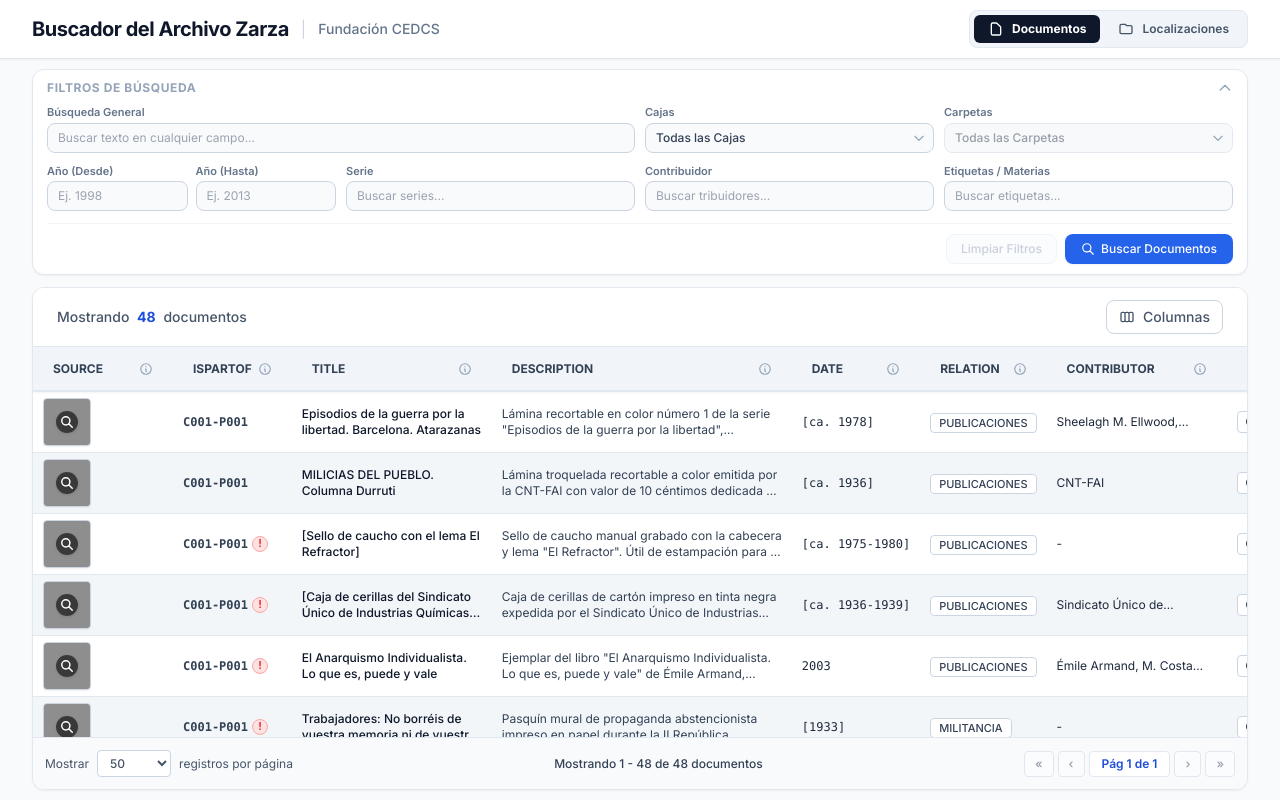
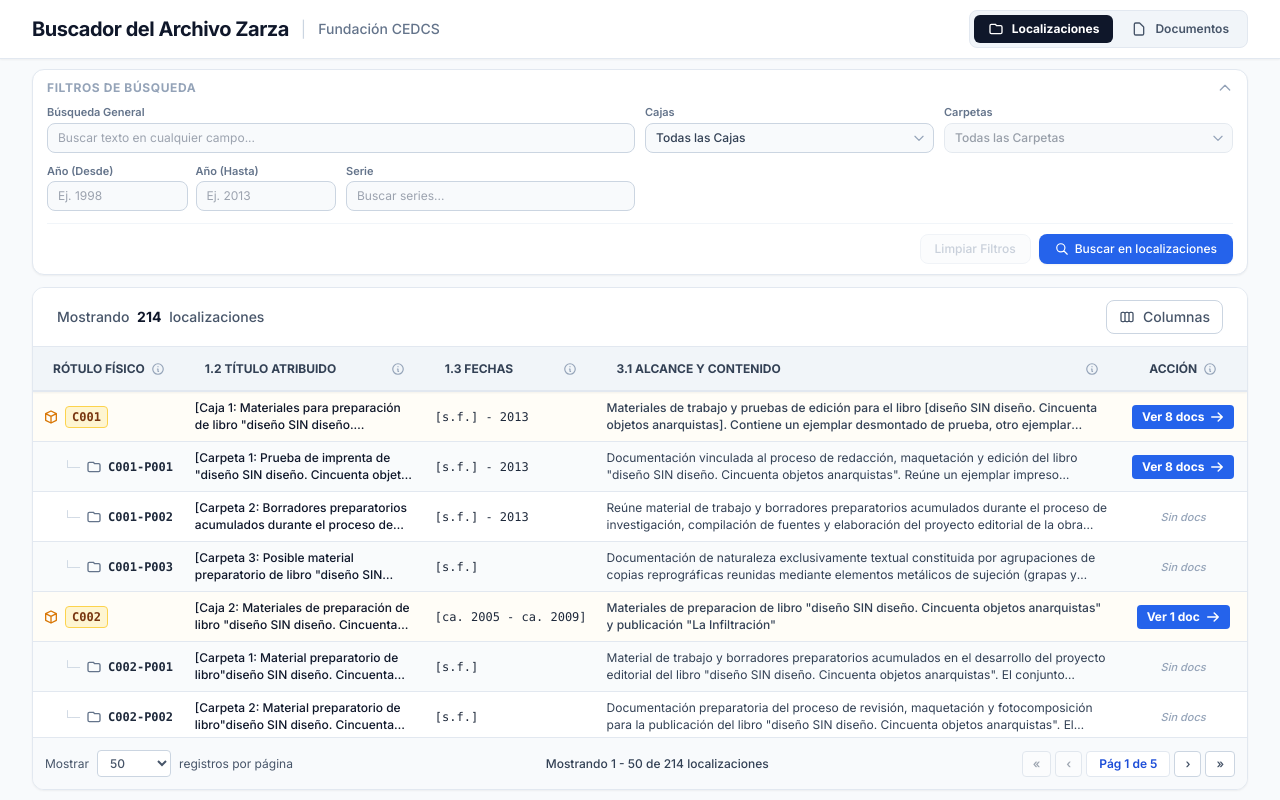
Before and after one commit to Gadelreal/Buscador-Archivo-Zarza, a plain HTML site: page index.html in a window 1280 px wide. Drawn offline with nearby package versions, Linux system fonts and the light colour scheme; grey boxes are pictures that could not be loaded.

Commit message:
Implementar ampliación de filas mediante onclick sincronizado, Localizaciones como modo por defecto, estrechamiento de columna source y ocultación por defecto de isPartOf

```diff
--- a/index.html
+++ b/index.html
@@ -54,6 +54,21 @@
         tbody td {
             border-bottom: 1px solid #e2e8f0;
         }
+        /* Puntero e indicador visual para filas desplegables (onclick) */
+        tr.expandable-row {
+            cursor: pointer;
+        }
+        tr.expandable-row.is-expanded {
+            cursor: pointer;
+            background-color: rgba(241, 245, 249, 0.95) !important;
+        }
+        /* Despliegue simultáneo de todas las columnas al expandir la fila */
+        tr.expandable-row.is-expanded .line-clamp-1,
+        tr.expandable-row.is-expanded .line-clamp-2 {
+            -webkit-line-clamp: unset !important;
+            line-clamp: unset !important;
+            white-space: normal !important;
+        }
     </style>
 </head>
 <body class="bg-slate-50 text-slate-800 h-screen overflow-hidden flex flex-col font-sans">
@@ -68,17 +83,17 @@
             </div>
             <!-- Selector de Dimensión / Modo Archivístico -->
             <div class="flex items-center gap-1 bg-slate-100 p-1 rounded-lg border border-slate-200 shadow-2xs">
-                <button type="button" id="tab-mode-n9" class="px-3.5 py-1.5 text-xs font-bold rounded-md transition-all shadow-xs bg-slate-900 text-white flex items-center gap-2 cursor-pointer">
+                <button type="button" id="tab-mode-n7" class="px-3.5 py-1.5 text-xs font-bold rounded-md transition-all shadow-xs bg-slate-900 text-white flex items-center gap-2 cursor-pointer">
+                    <svg class="w-4 h-4 flex-shrink-0" fill="none" viewBox="0 0 24 24" stroke="currentColor" stroke-width="2">
+                        <path stroke-linecap="round" stroke-linejoin="round" d="M3 7v10a2 2 0 002 2h14a2 2 0 002-2V9a2 2 0 00-2-2h-6l-2-2H5a2 2 0 00-2 2z" />
+                    </svg>
+                    <span>Localizaciones</span>
+                </button>
+                <button type="button" id="tab-mode-n9" class="px-3.5 py-1.5 text-xs font-semibold rounded-md transition-all text-slate-600 hover:text-slate-900 flex items-center gap-2 cursor-pointer">
                     <svg class="w-4 h-4 flex-shrink-0" fill="none" viewBox="0 0 24 24" stroke="currentColor" stroke-width="2">
                         <path stroke-linecap="round" stroke-linejoin="round" d="M7 21h10a2 2 0 002-2V9.414a1 1 0 00-.293-.707l-5.414-5.414A1 1 0 0012.586 3H7a2 2 0 00-2 2v14a2 2 0 002 2z" />
                     </svg>
                     <span>Documentos</span>
-                </button>
-                <button type="button" id="tab-mode-n7" class="px-3.5 py-1.5 text-xs font-semibold rounded-md transition-all text-slate-600 hover:text-slate-900 flex items-center gap-2 cursor-pointer">
-                    <svg class="w-4 h-4 flex-shrink-0" fill="none" viewBox="0 0 24 24" stroke="currentColor" stroke-width="2">
-                        <path stroke-linecap="round" stroke-linejoin="round" d="M3 7v10a2 2 0 002 2h14a2 2 0 002-2V9a2 2 0 00-2-2h-6l-2-2H5a2 2 0 00-2 2z" />
-                    </svg>
-                    <span>Localizaciones</span>
                 </button>
             </div>
         </div>
@@ -155,13 +170,13 @@
                            class="w-full bg-slate-50 border border-slate-300 rounded-lg px-2.5 py-1.5 text-xs focus:outline-none focus:ring-2 focus:ring-corporate-500">
                 </div>
 
-                <div class="relative" id="contributor-filter-container">
+                <div class="relative hidden" id="contributor-filter-container">
                     <label class="block text-[11px] font-semibold text-slate-500 mb-0.5">Contribuidor</label>
                     <input type="text" id="filter-contributor" autocomplete="off" placeholder="Buscar tribuidores..."
                            class="w-full bg-slate-50 border border-slate-300 rounded-lg px-2.5 py-1.5 text-xs focus:outline-none focus:ring-2 focus:ring-corporate-500">
                 </div>
 
-                <div class="relative" id="subject-filter-container">
+                <div class="relative hidden" id="subject-filter-container">
                     <label class="block text-[11px] font-semibold text-slate-500 mb-0.5">Etiquetas / Materias</label>
                     <input type="text" id="filter-subject" autocomplete="off" placeholder="Buscar etiquetas..."
                            class="w-full bg-slate-50 border border-slate-300 rounded-lg px-2.5 py-1.5 text-xs focus:outline-none focus:ring-2 focus:ring-corporate-500">
@@ -177,7 +192,7 @@
                     <svg xmlns="http://www.w3.org/2000/svg" class="h-3.5 w-3.5" fill="none" viewBox="0 0 24 24" stroke="currentColor">
                         <path stroke-linecap="round" stroke-linejoin="round" stroke-width="2" d="M21 21l-6-6m2-5a7 7 0 11-14 0 7 7 0 0114 0z" />
                     </svg>
-                    Buscar Documentos
+                    Buscar en localizaciones
                 </button>
             </div>  </div>
             </div>
@@ -188,9 +203,9 @@
 
             <!-- TOOLBAR DE TABLA -->
             <div class="px-6 py-3 border-b border-slate-200 flex justify-between items-center bg-white flex-shrink-0">
-                <!-- Contador de documentos -->
+                <!-- Contador de documentos / localizaciones -->
                 <div id="counter-container" class="flex items-center">
-                    <span class="text-sm text-slate-600 font-medium">Mostrando <span id="doc-counter" class="text-corporate-700 font-bold mx-1">0</span> documentos</span>
+                    <span class="text-sm text-slate-600 font-medium">Mostrando <span id="doc-counter" class="text-slate-900 font-bold mx-1">0</span> localizaciones</span>
                 </div>
 
                 <div class="relative">
@@ -203,7 +218,7 @@
                         <div id="col-menu-content">
                             <label class="flex items-center gap-2 p-1.5 hover:bg-slate-50 rounded cursor-pointer"><input type="checkbox" checked value="1" class="col-toggle text-corporate-600 rounded"> source</label>
                             <label class="flex items-center gap-2 p-1.5 hover:bg-slate-50 rounded cursor-pointer"><input type="checkbox" value="2" class="col-toggle text-corporate-600 rounded"> identifier</label>
-                            <label class="flex items-center gap-2 p-1.5 hover:bg-slate-50 rounded cursor-pointer"><input type="checkbox" checked value="3" class="col-toggle text-corporate-600 rounded"> isPartOf</label>
+                            <label class="flex items-center gap-2 p-1.5 hover:bg-slate-50 rounded cursor-pointer"><input type="checkbox" value="3" class="col-toggle text-corporate-600 rounded"> isPartOf</label>
                             <label class="flex items-center gap-2 p-1.5 hover:bg-slate-50 rounded cursor-pointer"><input type="checkbox" checked value="4" class="col-toggle text-corporate-600 rounded"> title</label>
                             <label class="flex items-center gap-2 p-1.5 hover:bg-slate-50 rounded cursor-pointer"><input type="checkbox" checked value="5" class="col-toggle text-corporate-600 rounded"> description</label>
                             <label class="flex items-center gap-2 p-1.5 hover:bg-slate-50 rounded cursor-pointer"><input type="checkbox" checked value="6" class="col-toggle text-corporate-600 rounded"> date</label>
@@ -407,8 +422,8 @@
                 .replace(/'/g, "&#039;");
         }
 
-        // Estado Global Dual-Dimensión (Nivel 9 vs Nivel 7)
-        let currentMode = 'n9'; // 'n9' (Documentos) o 'n7' (Localizaciones)
+        // Estado Global Dual-Dimensión (Nivel 7 por defecto vs Nivel 9)
+        let currentMode = 'n7'; // 'n7' (Localizaciones por defecto) o 'n9' (Documentos)
         let allDataN9 = [];
         let allDataN7 = [];
         let allData = []; // Referencia al dataset activo
@@ -578,11 +593,59 @@
         const colIsPartOf = "isPartOf";
         const colRelation = "relation";
 
-        // 1. Cargar Datos Automáticamente (Nivel 9 por defecto)
+        // 1. Cargar Datos Automáticamente (Nivel 7 por defecto)
         document.addEventListener('DOMContentLoaded', () => {
             initAutocompletes();
             setupModeTabs();
-            loadN9Data();
+            loadN7Data();
+            // Pre-cargar Nivel 9 en segundo plano para saltos e intercambio instantáneo
+            Papa.parse('Nivel 9 (Documento simple).csv', {
+                download: true,
+                header: true,
+                skipEmptyLines: true,
+                complete: function(results) {
+                    allDataN9 = results.data.map(row => {
+                        let physLocation = "Desconocida";
+                        const idValue = row[colId] || "";
+                        const regexNew = /C(\d+)-P(\d+)-D(\d+)/i;
+                        const regexOld = /(?:ARCH|CAJA)(\w+)(?:-CARP(\w+))?-DOC(\w+)/i;
+                        const matchNew = idValue.match(regexNew);
+                        const matchOld = idValue.match(regexOld);
+                        if (matchNew) {
+                            physLocation = `Caja ${matchNew[1]}, Carpeta ${matchNew[2]}, Doc ${matchNew[3]}`;
+                        } else if (matchOld) {
+                            const isCaja = idValue.toUpperCase().includes('CAJA');
+                            const prefix = isCaja ? 'Caja' : 'Archivador';
+                            if (matchOld[2]) {
+                                physLocation = `${prefix} ${matchOld[1]}, Carpeta ${matchOld[2]}, Doc ${matchOld[3]}`;
+                            } else {
+                                physLocation = `${prefix} ${matchOld[1]}, Doc ${matchOld[3]}`;
+                            }
+                        }
+                        let series = "Sin Serie";
+                        if (row[colRelation] && row[colRelation].trim()) {
+                            const rawRelation = row[colRelation].trim();
+                            series = rawRelation.charAt(0).toUpperCase() + rawRelation.slice(1).toLowerCase();
+                        } else {
+                            const seriesMatch = idValue.match(/^ES-CEDCS-ZARZA-(.*?)-(?:C\d+|ARCH|CAJA)/i);
+                            if (seriesMatch) {
+                                const rawSeries = seriesMatch[1];
+                                if (rawSeries.startsWith('[') && rawSeries.endsWith(']')) {
+                                    series = rawSeries;
+                                } else {
+                                    series = rawSeries.charAt(0).toUpperCase() + rawSeries.slice(1).toLowerCase();
+                                }
+                            }
+                        }
+                        row["_UbicacionFisica"] = physLocation;
+                        row["_Serie"] = series;
+                        return row;
+                    });
+                    if (currentMode === 'n7' && allDataN7.length > 0) {
+                        applySearch();
+                    }
+                }
+            });
         });
 
         function setupModeTabs() {
@@ -608,10 +671,14 @@
                 btnSearch.innerHTML = `<svg xmlns="http://www.w3.org/2000/svg" class="h-3.5 w-3.5" fill="none" viewBox="0 0 24 24" stroke="currentColor"><path stroke-linecap="round" stroke-linejoin="round" stroke-width="2" d="M21 21l-6-6m2-5a7 7 0 11-14 0 7 7 0 0114 0z" /></svg> Buscar Documentos`;
                 counterContainer.innerHTML = `<span class="text-sm text-slate-600 font-medium">Mostrando <span id="doc-counter" class="text-slate-900 font-bold mx-1">0</span> documentos</span>`;
 
-                allData = allDataN9;
-                populateFilters(allDataN9);
-                renderTableHeaderN9();
-                applySearch();
+                if (allDataN9.length === 0) {
+                    loadN9Data();
+                } else {
+                    allData = allDataN9;
+                    populateFilters(allDataN9);
+                    renderTableHeaderN9();
+                    applySearch();
+                }
             } else {
                 tabModeN7.className = "px-3.5 py-1.5 text-xs font-bold rounded-md transition-all shadow-xs bg-slate-900 text-white flex items-center gap-2 cursor-pointer";
                 tabModeN9.className = "px-3.5 py-1.5 text-xs font-semibold rounded-md transition-all text-slate-600 hover:text-slate-900 flex items-center gap-2 cursor-pointer";
@@ -736,6 +803,9 @@
 
             allData = allDataN7;
             filteredData = [...allData];
+            if (contributorContainer) contributorContainer.classList.add('hidden');
+            if (subjectContainer) subjectContainer.classList.add('hidden');
+            if (btnSearch) btnSearch.innerHTML = `<svg xmlns="http://www.w3.org/2000/svg" class="h-3.5 w-3.5" fill="none" viewBox="0 0 24 24" stroke="currentColor"><path stroke-linecap="round" stroke-linejoin="round" stroke-width="2" d="M21 21l-6-6m2-5a7 7 0 11-14 0 7 7 0 0114 0z" /></svg> Buscar en localizaciones`;
             populateFilters(allDataN7);
             renderColumnMenu();
             renderTableHeaderN7();
@@ -1031,8 +1101,8 @@
             if (!thead) return;
             thead.innerHTML = `
                 <tr>
-                    <th class="px-3 py-2 font-semibold min-w-[140px] select-none sticky top-0 bg-slate-100 border-b border-slate-200">
-                        <button type="button" data-header-key="source" class="header-tooltip-trigger w-full inline-flex items-center justify-between gap-1.5 px-2 py-1.5 rounded-md hover:bg-slate-200/80 group transition-all text-slate-700 hover:text-corporate-700 cursor-pointer font-bold text-xs uppercase text-left">
+                    <th class="px-2 py-2 font-semibold w-16 min-w-[64px] select-none sticky top-0 bg-slate-100 border-b border-slate-200">
+                        <button type="button" data-header-key="source" class="header-tooltip-trigger w-full inline-flex items-center justify-between gap-1.5 px-1 py-1.5 rounded-md hover:bg-slate-200/80 group transition-all text-slate-700 hover:text-corporate-700 cursor-pointer font-bold text-xs uppercase text-left">
                             <span>source</span>
                             <svg class="w-3.5 h-3.5 text-slate-400 group-hover:text-corporate-600 transition-colors flex-shrink-0 pointer-events-none" fill="none" viewBox="0 0 24 24" stroke="currentColor">
                                 <path stroke-linecap="round" stroke-linejoin="round" stroke-width="2" d="M13 16h-1v-4h-1m1-4h.01M21 12a9 9 0 11-18 0 9 9 0 0118 0z" />
@@ -1284,8 +1354,10 @@
             }
             window.scrollTo(0, 0);
 
-            const docCounterEl = document.getElementById('doc-counter');
-            if (docCounterEl) docCounterEl.textContent = data.length;
+            const labelText = currentMode === 'n7' ? 'localizaciones' : 'documentos';
+            if (counterContainer) {
+                counterContainer.innerHTML = `<span class="text-sm text-slate-600 font-medium">Mostrando <span id="doc-counter" class="text-slate-900 font-bold mx-1">${data.length}</span> ${labelText}</span>`;
+            }
             tbody.innerHTML = '';
 
             const vGen = fGeneral.value.trim();
@@ -1345,11 +1417,12 @@
                 pageData.forEach((row, idx) => {
                     const isFolder = row.rotulo && row.rotulo.includes('-P');
                     const tr = document.createElement('tr');
+                    tr.classList.add('expandable-row');
                     const isEvenRow = (idx + 1) % 2 === 0;
                     if (!isFolder) {
-                        tr.className = "bg-amber-50/40 hover:bg-amber-100/60 transition-colors align-middle border-b border-amber-200/80 font-medium";
+                        tr.className = "expandable-row bg-amber-50/40 hover:bg-amber-100/60 transition-colors align-middle border-b border-amber-200/80 font-medium";
                     } else {
-                        tr.className = `${isEvenRow ? 'bg-slate-50/80' : 'bg-white'} hover:bg-slate-100 transition-colors align-middle border-b border-slate-200`;
+                        tr.className = `expandable-row ${isEvenRow ? 'bg-slate-50/80' : 'bg-white'} hover:bg-slate-100 transition-colors align-middle border-b border-slate-200`;
                     }
 
                     const tdRotulo = document.createElement('td');
@@ -1381,7 +1454,7 @@
 
                     const tdTit = document.createElement('td');
                     tdTit.className = "px-2.5 py-2 text-slate-900 font-medium text-xs max-w-[240px]";
-                    tdTit.innerHTML = `<div class="line-clamp-2 hover:line-clamp-none transition-all cursor-pointer leading-snug">${highlight(row.title, null)}</div>`;
+                    tdTit.innerHTML = `<div class="line-clamp-2 transition-all leading-snug">${highlight(row.title, null)}</div>`;
 
                     const tdDate = document.createElement('td');
                     tdDate.className = "px-2.5 py-2 whitespace-nowrap text-slate-800 font-mono text-xs font-medium";
@@ -1393,7 +1466,7 @@
 
                     const tdDesc = document.createElement('td');
                     tdDesc.className = "px-2.5 py-2 text-slate-700 text-xs max-w-[320px]";
-                    tdDesc.innerHTML = `<div class="line-clamp-2 hover:line-clamp-none transition-all cursor-pointer leading-snug">${highlight(row.description, null)}</div>`;
+                    tdDesc.innerHTML = `<div class="line-clamp-2 transition-all leading-snug">${highlight(row.description, null)}</div>`;
 
                     const tdAction = document.createElement('td');
                     tdAction.className = "px-2.5 py-2 whitespace-nowrap text-center";
@@ -1413,6 +1486,11 @@
                         tdAction.appendChild(noDocs);
                     }
 
+                    tr.addEventListener('click', (e) => {
+                        if (e.target.closest('button, a, img')) return;
+                        tr.classList.toggle('is-expanded');
+                    });
+
                     tr.append(tdRotulo, tdId, tdTit, tdDate, tdFormat, tdDesc, tdAction);
                     tbody.appendChild(tr);
                 });
@@ -1422,7 +1500,7 @@
             pageData.forEach((row, idx) => {
                 const tr = document.createElement('tr');
                 const isEvenRow = (idx + 1) % 2 === 0;
-                tr.className = `${isEvenRow ? 'bg-slate-100/90' : 'bg-white'} hover:bg-slate-200/90 transition-colors align-middle border-b border-slate-200`;
+                tr.className = `expandable-row ${isEvenRow ? 'bg-slate-100/90' : 'bg-white'} hover:bg-slate-200/90 transition-colors align-middle border-b border-slate-200`;
                 let imgName = "";
                 const cellImg = row[colImg] || "";
                 if (cellImg.includes(',')) {
@@ -1452,7 +1530,10 @@
                     imgEl.alt = "Miniatura";
                     imgEl.setAttribute('onerror', imgOnError);
 
-                    thumb.addEventListener('click', () => openModal(imgEl.src || primarySrc));
+                    thumb.addEventListener('click', (e) => {
+                        e.stopPropagation();
+                        openModal(imgEl.src || primarySrc);
+                    });
                     thumb.appendChild(imgEl);
                     thumb.insertAdjacentHTML('beforeend', `
                         <div class="absolute inset-0 flex items-center justify-center bg-black/10 group-hover:bg-black/25 transition-all pointer-events-none">
@@ -1471,7 +1552,7 @@
                     thumbContainer = noImg;
                 }
                 const tdImg = document.createElement('td');
-                tdImg.className = "px-2.5 py-1.5 align-middle";
+                tdImg.className = "px-2 py-1.5 align-middle w-16 min-w-[64px]";
                 tdImg.appendChild(thumbContainer);
 
                 const tdId = document.createElement('td');
@@ -1490,11 +1571,11 @@
 
                 const tdTit = document.createElement('td');
                 tdTit.className = "px-2.5 py-1.5 text-slate-900 font-medium text-xs max-w-[200px]";
-                tdTit.innerHTML = `<div class="line-clamp-2 hover:line-clamp-none transition-all cursor-pointer leading-snug">${highlight(row[colTitle], null)}</div>`;
+                tdTit.innerHTML = `<div class="line-clamp-2 transition-all leading-snug">${highlight(row[colTitle], null)}</div>`;
 
                 const tdDesc = document.createElement('td');
                 tdDesc.className = "px-2.5 py-1.5 text-slate-700 text-xs max-w-[320px]";
-                tdDesc.innerHTML = `<div class="line-clamp-2 hover:line-clamp-none transition-all cursor-pointer leading-snug">${highlight(row[colDesc], null)}</div>`;
+                tdDesc.innerHTML = `<div class="line-clamp-2 transition-all leading-snug">${highlight(row[colDesc], null)}</div>`;
 
                 const tdDate = document.createElement('td');
                 tdDate.className = "px-2.5 py-1.5 whitespace-nowrap text-slate-800 font-mono text-xs font-medium";
@@ -1520,7 +1601,7 @@
 
                 const tdCon = document.createElement('td');
                 tdCon.className = "px-2.5 py-1.5 text-slate-800 text-xs max-w-[150px]";
-                tdCon.innerHTML = `<div class="line-clamp-1 hover:line-clamp-none transition-all cursor-pointer">${highlight(row[colContributor], selections.contributor)}</div>`;
+                tdCon.innerHTML = `<div class="line-clamp-1 transition-all">${highlight(row[colContributor], selections.contributor)}</div>`;
 
                 const tdSub = document.createElement('td');
                 tdSub.className = "px-2.5 py-1.5 max-w-[200px]";
@@ -1549,6 +1630,11 @@
                 tdLoc.className = "px-2.5 py-1.5 whitespace-nowrap text-slate-700 font-medium";
                 tdLoc.innerHTML = `<span class="inline-flex items-center gap-1"><span class="bg-white text-slate-800 px-2 py-0.5 rounded border border-slate-300 text-xs font-semibold shadow-2xs">${highlight(row._UbicacionFisica, topoTerm)}</span>${warningIconHtml}</span>`;
 
+                tr.addEventListener('click', (e) => {
+                    if (e.target.closest('button, a, img')) return;
+                    tr.classList.toggle('is-expanded');
+                });
+
                 tr.append(tdImg, tdId, tdIsPartOf, tdTit, tdDesc, tdDate, tdNat, tdPlace, tdType, tdFormat, tdCon, tdSub, tdLoc);
                 tbody.appendChild(tr);
             });
@@ -1731,7 +1817,7 @@
                 colMenuContent.innerHTML = `
                     <label class="flex items-center gap-2 p-1.5 hover:bg-slate-50 rounded cursor-pointer"><input type="checkbox" checked value="1" class="col-toggle text-corporate-600 rounded"> source</label>
                     <label class="flex items-center gap-2 p-1.5 hover:bg-slate-50 rounded cursor-pointer"><input type="checkbox" value="2" class="col-toggle text-corporate-600 rounded"> identifier</label>
-                    <label class="flex items-center gap-2 p-1.5 hover:bg-slate-50 rounded cursor-pointer"><input type="checkbox" checked value="3" class="col-toggle text-corporate-600 rounded"> isPartOf</label>
+                    <label class="flex items-center gap-2 p-1.5 hover:bg-slate-50 rounded cursor-pointer"><input type="checkbox" value="3" class="col-toggle text-corporate-600 rounded"> isPartOf</label>
                     <label class="flex items-center gap-2 p-1.5 hover:bg-slate-50 rounded cursor-pointer"><input type="checkbox" checked value="4" class="col-toggle text-corporate-600 rounded"> title</label>
                     <label class="flex items-center gap-2 p-1.5 hover:bg-slate-50 rounded cursor-pointer"><input type="checkbox" checked value="5" class="col-toggle text-corporate-600 rounded"> description</label>
                     <label class="flex items-center gap-2 p-1.5 hover:bg-slate-50 rounded cursor-pointer"><input type="checkbox" checked value="6" class="col-toggle text-corporate-600 rounded"> date</label>
```
